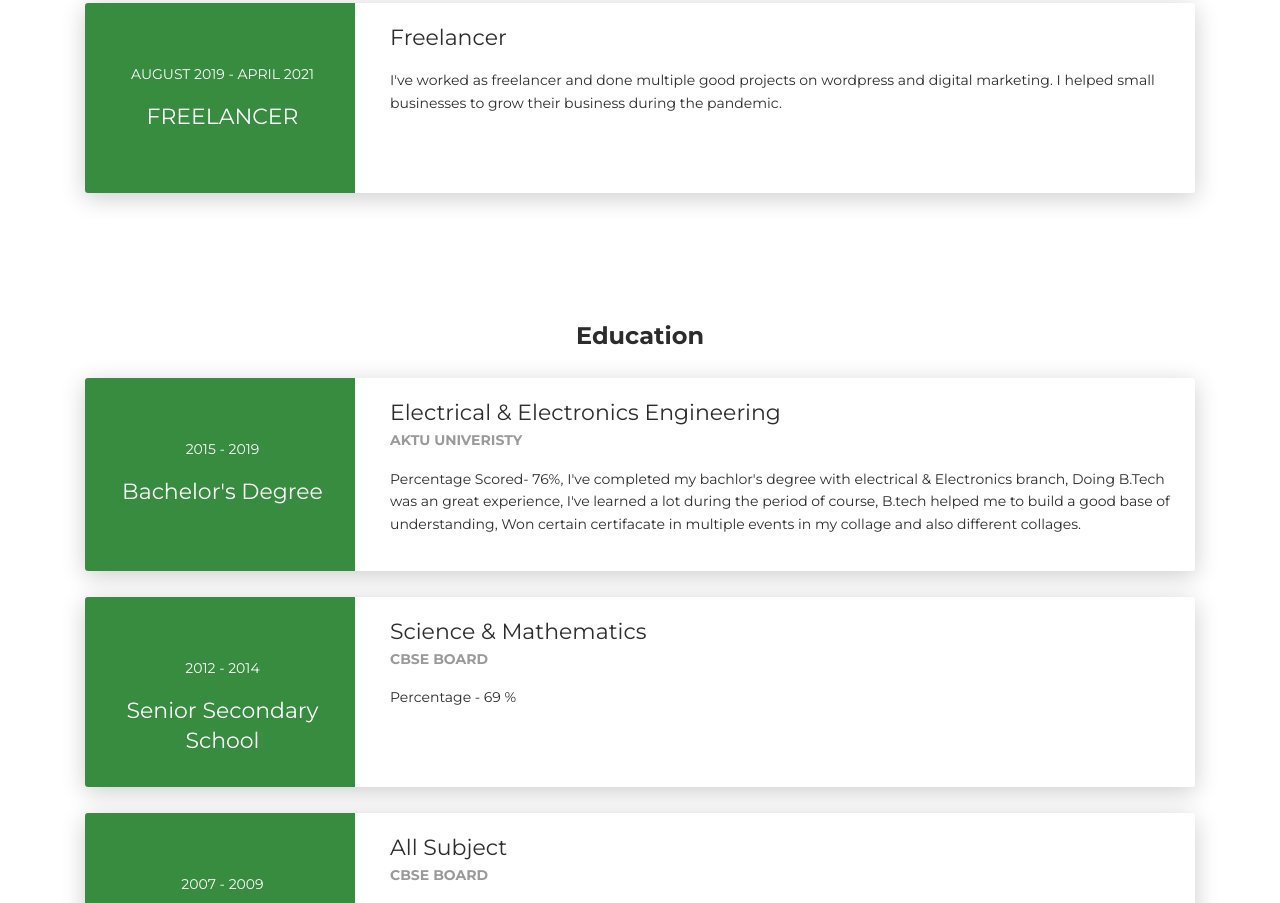
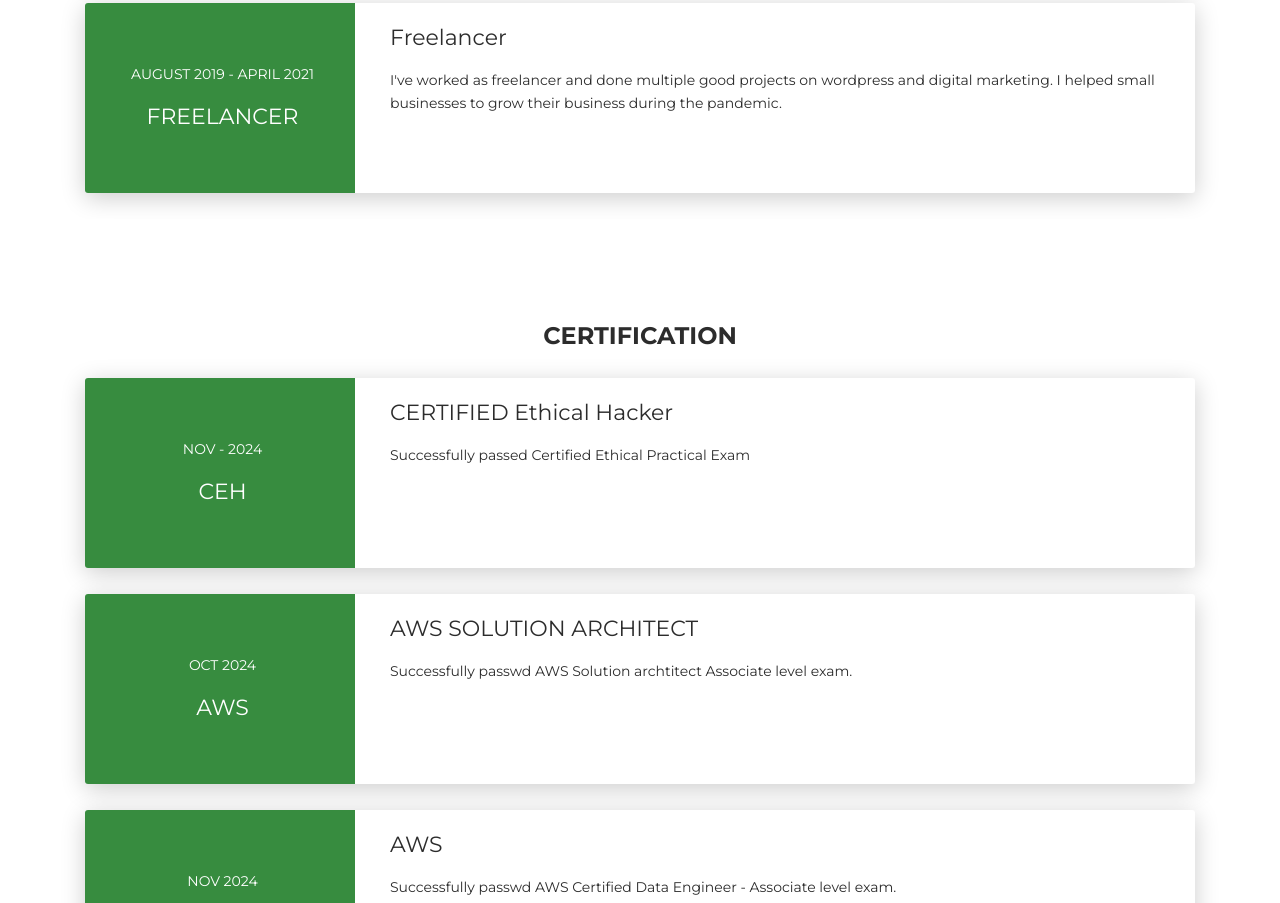
Before and after one commit to 4apk4/-, a plain HTML site: page index.html in a window 1280 px wide. Shown: the part 1897-2800 px from the top of the page. Drawn offline with Linux system fonts and the light colour scheme.

Commit message:
index.html

```diff
--- a/index.html
+++ b/index.html
@@ -50,7 +50,7 @@
         <div class="content-center">
           <div class="cc-profile-image"><a href="#"><img src="images/anupam.JPG" alt="Image"/></a></div>
           <div class="h2 title">Anupam Kumar</div>
-          <p class="category text-white">Ethical Hacker | Penetration Tester | Bug Bounty Researcher </p><a class="btn btn-primary smooth-scroll mr-2" href="#contact" data-aos="zoom-in" data-aos-anchor="data-aos-anchor">Hire Me</a><a class="btn btn-primary" href="#" data-aos="zoom-in" data-aos-anchor="data-aos-anchor">Download CV</a>
+          <p class="category text-white">CEH CERTIFIED Ethical Hacker | Penetration Tester | Bug Bounty Researcher </p><a class="btn btn-primary smooth-scroll mr-2" href="#contact" data-aos="zoom-in" data-aos-anchor="data-aos-anchor">Hire Me</a><a class="btn btn-primary" href="#" data-aos="zoom-in" data-aos-anchor="data-aos-anchor">Download CV</a>
         </div>
       </div>
       <div class="section">
@@ -147,7 +147,7 @@
             </div>
           </div>
           <div class="col-md-6">
-            <div class="progress-container progress-primary"><span class="progress-badge">Core Impact</span>
+            <div class="progress-container progress-primary"><span class="progress-badge">aws</span>
               <div class="progress">
                 <div class="progress-bar progress-bar-primary" data-aos="progress-full" data-aos-offset="10" data-aos-duration="2000" role="progressbar" aria-valuenow="60" aria-valuemin="0" aria-valuemax="100" style="width: 70%;"></div><span class="progress-value">70%</span>
               </div>
@@ -391,6 +391,62 @@
     </div>
   </div>
 </div>
+
+<div class="section" id="experience">
+  <div class="container cc-experience">
+    <div class="h4 text-center mb-4 title">CERTIFICATION</div>
+    <div class="card">
+      <div class="row">
+        <div class="col-md-3 bg-primary" data-aos="fade-right" data-aos-offset="50" data-aos-duration="500">
+          <div class="card-body cc-experience-header">
+            <p>NOV - 2024</p>
+            <div class="h5">CEH</div>
+          </div>
+        </div>
+        <div class="col-md-9" data-aos="fade-left" data-aos-offset="50" data-aos-duration="500">
+          <div class="card-body">
+            <div class="h5">CERTIFIED Ethical Hacker</div>
+            <p> Successfully passed Certified Ethical Practical Exam </p>
+          </div>
+        </div>
+      </div>
+    </div>
+    <div class="card">
+      <div class="row">
+        <div class="col-md-3 bg-primary" data-aos="fade-right" data-aos-offset="50" data-aos-duration="500">
+          <div class="card-body cc-experience-header">
+            <p>OCT 2024</p>
+            <div class="h5">AWS</div>
+          </div>
+        </div>
+        <div class="col-md-9" data-aos="fade-left" data-aos-offset="50" data-aos-duration="500">
+          <div class="card-body">
+            <div class="h5">AWS SOLUTION ARCHITECT</div>
+            <p>Successfully passwd AWS Solution archtitect Associate level exam.</p>
+          </div>
+        </div>
+      </div>
+    </div>
+    <div class="card">
+      <div class="row">
+        <div class="col-md-3 bg-primary" data-aos="fade-right" data-aos-offset="50" data-aos-duration="500">
+          <div class="card-body cc-experience-header">
+            <p>NOV 2024</p>
+            <div class="h5">AWS Certified Data Engineer - Associate</div>
+          </div>
+        </div>
+        <div class="col-md-9" data-aos="fade-left" data-aos-offset="50" data-aos-duration="500">
+          <div class="card-body">
+            <div class="h5">AWS</div>
+            <p>Successfully passwd AWS Certified Data Engineer - Associate level exam.</p>
+          </div>
+        </div>
+      </div>
+    </div>
+  </div>
+</div>
+
+
 <div class="section">
   <div class="container cc-education">
     <div class="h4 text-center mb-4 title">Education</div>
```
